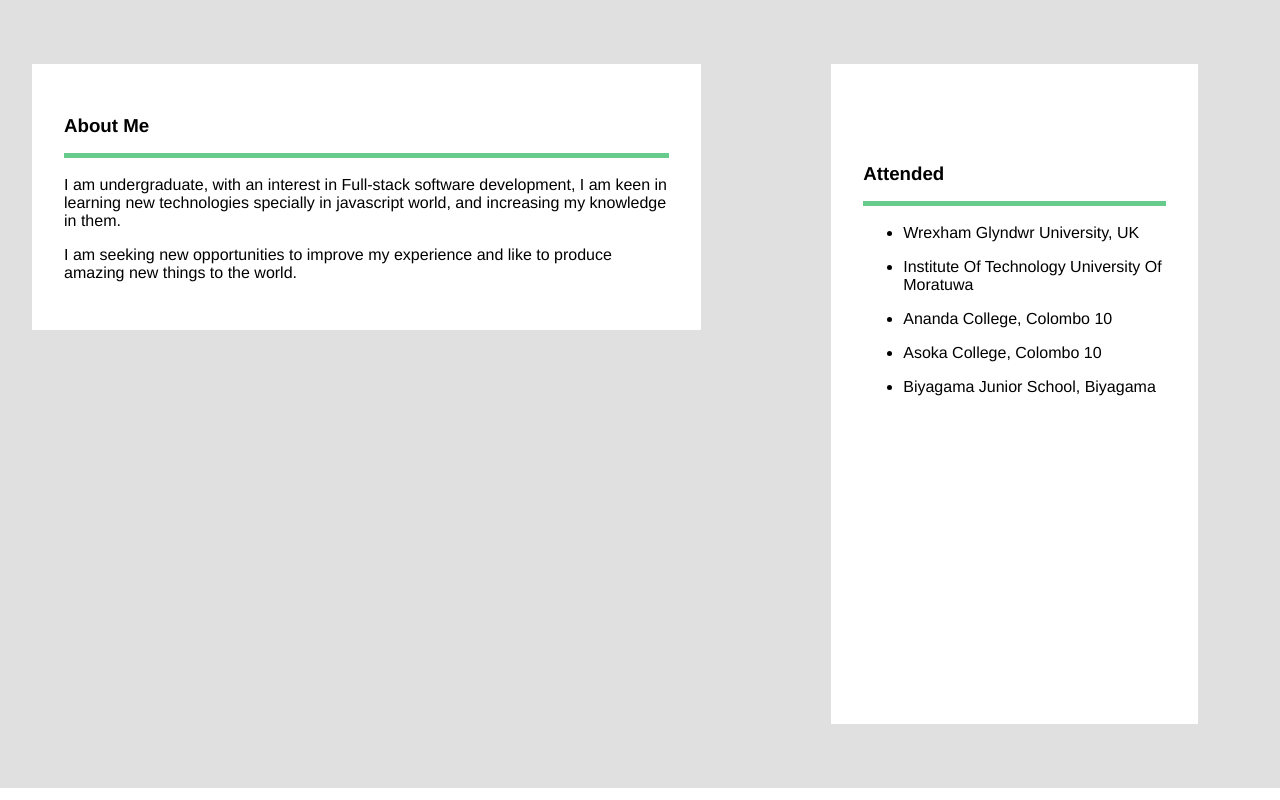
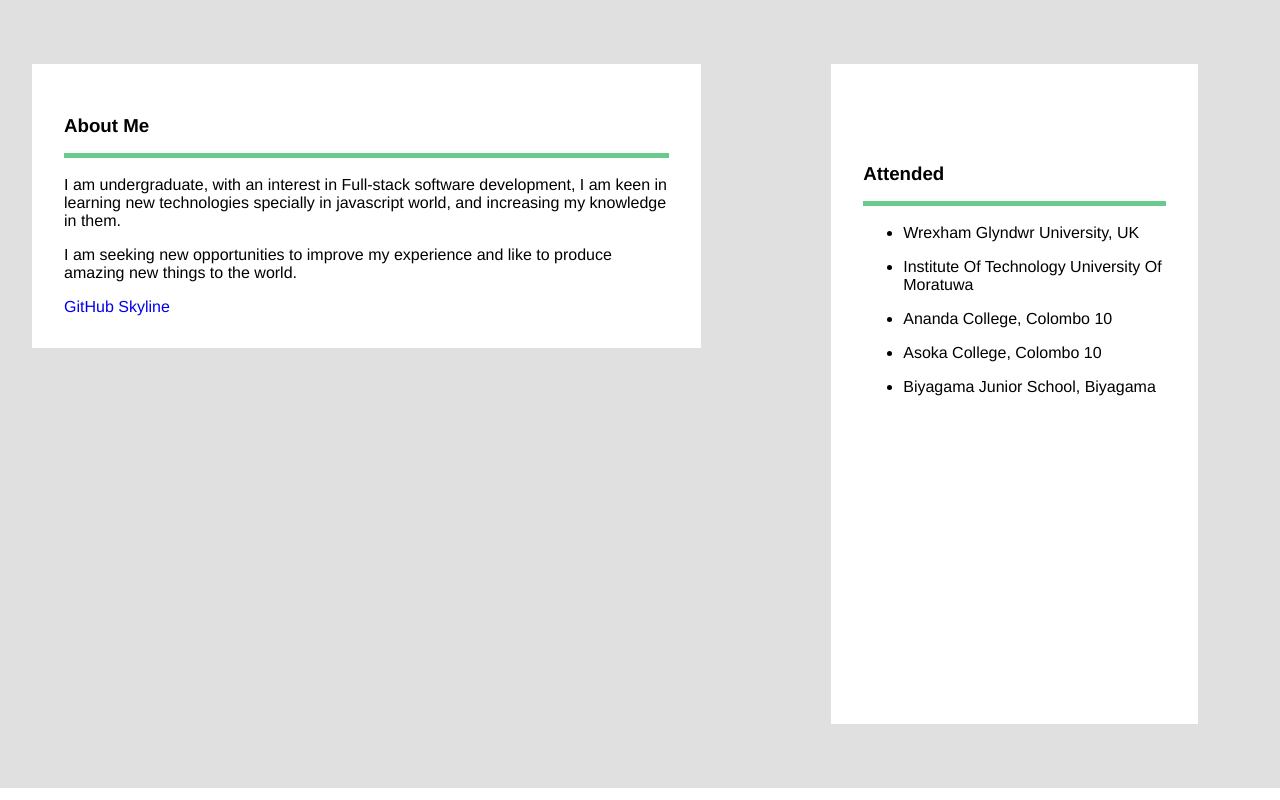
Before and after one commit to thilina4321/thilina-dilshan, a Next.js app: page /components/About in a window 1280 px wide. Built offline with nearby package versions, Linux system fonts and the light colour scheme.

Commit message:
add the github skyline

```diff
--- a/pages/components/About.js
+++ b/pages/components/About.js
@@ -8,6 +8,7 @@ const About = () => {
         <h3> About Me </h3>
         <p>{`I am undergraduate, with an interest in Full-stack software development, I am keen in learning new technologies specially in javascript world, and increasing my knowledge in them. `}</p>
         <p>{`I am seeking new opportunities to improve my experience and like to produce amazing new things to the world.`}</p>
+        <a className={classes.a} href="https://skyline.github.com/thilina4321" target="_blank"> GitHub Skyline </a>
       </div>
       <div className={classes.contact}>
         <h3> Attended </h3>
--- a/pages/components/about.module.css
+++ b/pages/components/about.module.css
@@ -68,3 +68,7 @@
 
   }
 }
+
+.a{
+  text-decoration: none;
+}
```
